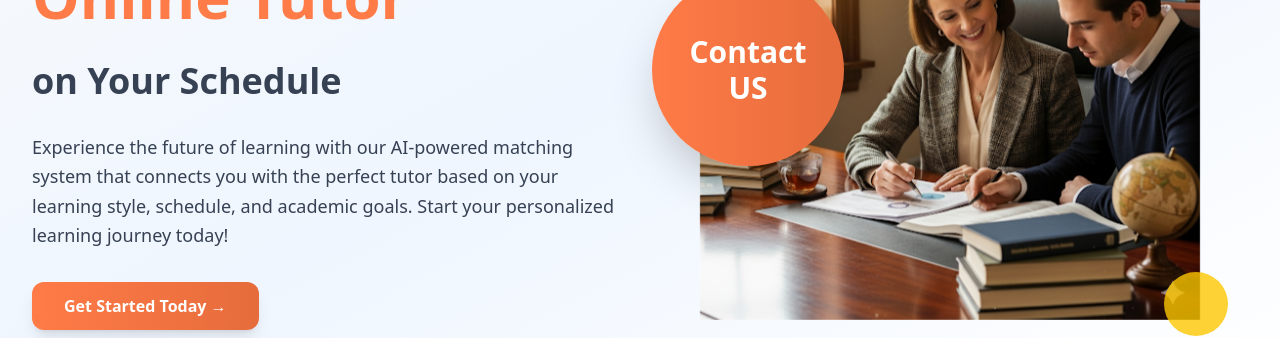
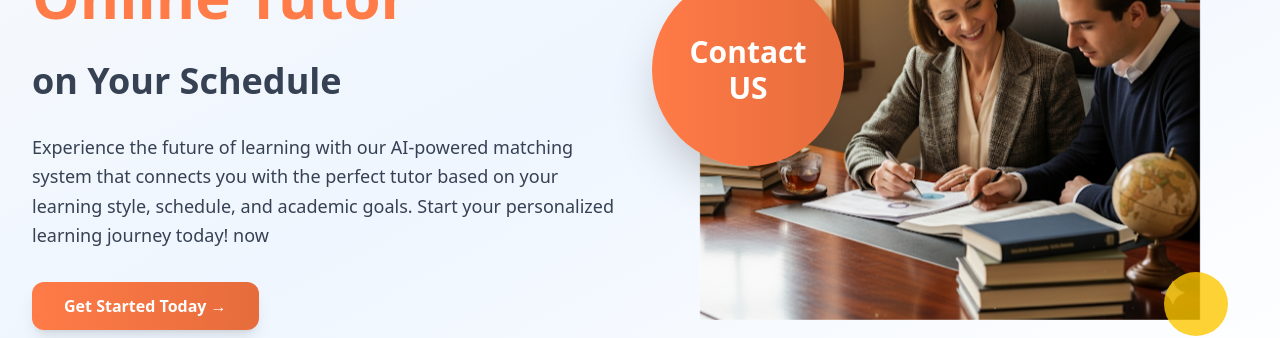
Before and after one commit to TFS252/tutor, a Next.js app: page / in a window 1280 px wide. Shown: the part 3760-4098 px from the top of the page. Built offline with nearby package versions, Linux system fonts and the light colour scheme.

Commit message:
now soon

```diff
--- a/app/page.js
+++ b/app/page.js
@@ -428,7 +428,7 @@ export default function Home() {
               Experience the future of learning with our AI-powered matching
               system that connects you with the perfect tutor based on your
               learning style, schedule, and academic goals. Start your
-              personalized learning journey today!
+              personalized learning journey today! now
             </p>
             <button className="mt-8 group bg-gradient-to-r from-[#ff7b47] to-[#e66c3c] text-white font-semibold py-3 px-8 rounded-xl shadow-lg hover:shadow-2xl transform hover:scale-105 transition-all duration-300">
               <span className="group-hover:translate-x-2 transition-transform duration-300">
```
